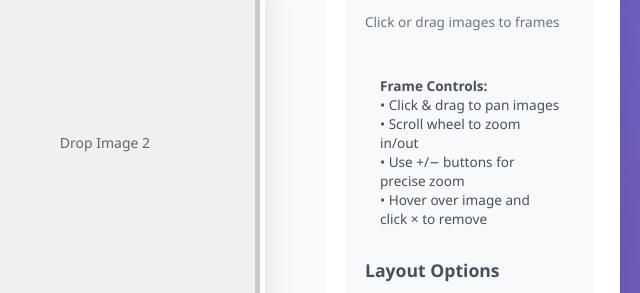
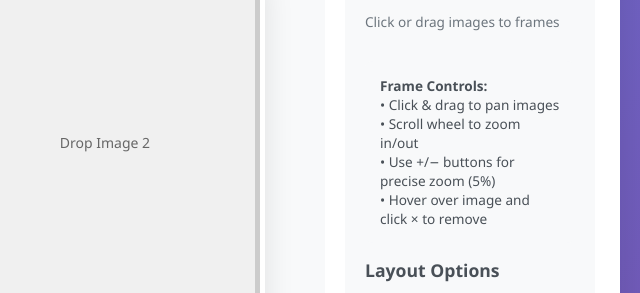
Before and after one commit to h-e-a-d/collage, a plain HTML site: page index.html in a window 1280 px wide. Shown: the part 328-621 px from the top of the page, 640-1280 px from the left. Drawn offline with nearby package versions, Linux system fonts and the light colour scheme.

Commit message:
Update index.html

```diff
--- a/index.html
+++ b/index.html
@@ -81,7 +81,7 @@
                     <strong>Frame Controls:</strong><br>
                     • Click & drag to pan images<br>
                     • Scroll wheel to zoom in/out<br>
-                    • Use +/− buttons for precise zoom<br>
+                    • Use +/− buttons for precise zoom (5%)<br>
                     • Hover over image and click × to remove
                 </div>
 
```
